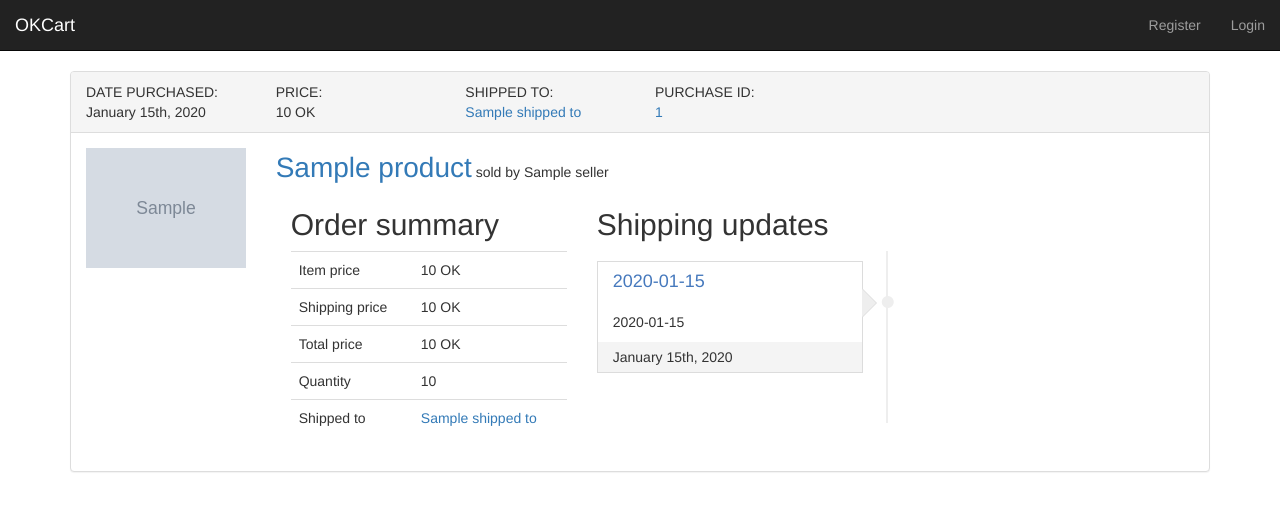
After one commit to pta2002/okshop, a Django app: template templates/shop/vieworder.html in a window 1280 px wide. The commit adds this page. Shown: the top 511 px of the page. Run offline with Django 3.2, Linux system fonts and the light colour scheme; the template is opened without the code that fills it: most values are stand-ins (such as "Sample title", 1, 10 or a date in 2020); grey boxes marked "Sample" are stand-in pictures; some libraries are stand-ins or nearby versions.

Commit message:
Added order overview

```diff
--- a/models.py
+++ b/models.py
@@ -29,7 +29,7 @@ def send_confirmation_email(user):
 		Hello, %s! To complete your registration on OKShop, please verify your email by clicking the following link:
 		http://home.pta2002.com:8000%s
 		""" % (user.username, reverse('shop:verifyemail', kwargs={'uuid': v.verify_url}))
-		send_mail('Complete your OKShop registration!', body, 'no-reply@home.pta202.com', [user.email])
+		send_mail('Complete your OKShop registration!', body, 'no-reply@okcash.net', [user.email])
 
 class Product(models.Model):
 	product_name = models.CharField(max_length=140) # If you can't fit your product's name into a tweet you need a better name...
--- a/static/shop/main.css
+++ b/static/shop/main.css
@@ -29,4 +29,188 @@
 .hresize {
 	resize: horizontal;
 }
-/** TODO: FIX OVERFLOW */
+/* -----------------------------------------------
+ * Timeline
+ * --------------------------------------------- */
+ .timeline {
+    list-style: none;
+    padding: 10px 0;
+    position: relative;
+    font-weight: 300;
+}
+.timeline:before {
+    top: 0;
+    bottom: 0;
+    position: absolute;
+    content:" ";
+    width: 2px;
+    background: #eee;
+    left: 50%;
+    margin-left: -1.5px;
+    box-sizing: border-box;
+}
+.timeline > li {
+    margin-bottom: 20px;
+    position: relative;
+    width: 50%;
+    float: left;
+    clear: left;
+}
+.timeline > li:before, .timeline > li:after {
+    content:" ";
+    display: table;
+}
+.timeline > li:after {
+    clear: both;
+}
+.timeline > li:before, .timeline > li:after {
+    content:" ";
+    display: table;
+}
+.timeline > li:after {
+    clear: both;
+}
+.timeline > li > .timeline-panel {
+    width: calc(100% - 25px);
+    width: -moz-calc(100% - 25px);
+    width: -webkit-calc(100% - 25px);
+    float: left;
+    border: 1px solid #dcdcdc;
+    background: #fff;
+    position: relative;
+}
+.timeline > li > .timeline-panel:before {
+    position: absolute;
+    top: 26px;
+    right: -15px;
+    display: inline-block;
+    border-top: 15px solid transparent;
+    border-left: 15px solid #dcdcdc;
+    border-right: 0 solid #dcdcdc;
+    border-bottom: 15px solid transparent;
+    content:" ";
+}
+.timeline > li > .timeline-panel:after {
+    position: absolute;
+    top: 27px;
+    right: -14px;
+    display: inline-block;
+    border-top: 14px solid transparent;
+    border-left: 14px solid #eee;
+    border-right: 0 solid #eee;
+    border-bottom: 14px solid transparent;
+    content:" ";
+}
+.timeline > li > .timeline-badge {
+    color: #ffffff;
+    width: 24px;
+    height: 24px;
+    line-height: 50px;
+    text-align: center;
+    position: absolute;
+    top: 16px;
+    right: -12px;
+    z-index: 100;
+}
+.timeline > li.timeline-inverted > .timeline-panel {
+    float: right;
+}
+.timeline > li.timeline-inverted > .timeline-panel:before {
+    border-left-width: 0;
+    border-right-width: 15px;
+    left: -15px;
+    right: auto;
+}
+.timeline > li.timeline-inverted > .timeline-panel:after {
+    border-left-width: 0;
+    border-right-width: 14px;
+    left: -14px;
+    right: auto;
+}
+.timeline-badge > a {
+    color: #eee !important;
+}
+.timeline-badge a:hover {
+    color: #dcdcdc !important;
+}
+.timeline-title {
+    margin-top: 0;
+    color: inherit;
+}
+.timeline-heading h4 {
+    font-weight: 400;
+    padding: 0 15px;
+    color: #4679bd;
+}
+.timeline-body > p, .timeline-body > ul {
+    padding: 10px 15px;
+    margin-bottom: 0;
+}
+.timeline-footer {
+    padding: 5px 15px;
+    background-color:#f4f4f4;
+}
+.timeline-footer p { margin-bottom: 0; }
+.timeline-footer > a {
+    cursor: pointer;
+    text-decoration: none;
+}
+.timeline > li.timeline-inverted {
+    float: right;
+    clear: right;
+}
+.timeline > li:nth-child(2) {
+    margin-top: 60px;
+}
+.timeline > li.timeline-inverted > .timeline-badge {
+    left: -12px;
+}
+.no-float {
+    float: none !important;
+}
+@media (max-width: 767px) {
+    ul.timeline:before {
+        left: 40px;
+    }
+    ul.timeline > li {
+        margin-bottom: 0px;
+        position: relative;
+        width:100%;
+        float: left;
+        clear: left;
+    }
+    ul.timeline > li > .timeline-panel {
+        width: calc(100% - 65px);
+        width: -moz-calc(100% - 65px);
+        width: -webkit-calc(100% - 65px);
+    }
+    ul.timeline > li > .timeline-badge {
+        left: 28px;
+        margin-left: 0;
+        top: 16px;
+    }
+    ul.timeline > li > .timeline-panel {
+        float: right;
+    }
+    ul.timeline > li > .timeline-panel:before {
+        border-left-width: 0;
+        border-right-width: 15px;
+        left: -15px;
+        right: auto;
+    }
+    ul.timeline > li > .timeline-panel:after {
+        border-left-width: 0;
+        border-right-width: 14px;
+        left: -14px;
+        right: auto;
+    }
+    .timeline > li.timeline-inverted {
+        float: left;
+        clear: left;
+        margin-top: 30px;
+        margin-bottom: 30px;
+    }
+    .timeline > li.timeline-inverted > .timeline-badge {
+        left: 28px;
+    }
+}
--- a/templates/shop/base.html
+++ b/templates/shop/base.html
@@ -14,11 +14,12 @@ Yes, that's the best I can do, sorry ¯\_(ツ)_/¯
 	<meta charset="UTF-8">
 	<meta http-equiv="X-UA-Compatible" content="IE=edge">
     <meta name="viewport" content="width=device-width, initial-scale=1">
-	<title>{% block title %}{% endblock %} | OKCash store</title>
+	<title>{% block title %}{% endblock %} | OKCart</title>
 	{% load static %}
 	<link rel="stylesheet" href="https://maxcdn.bootstrapcdn.com/bootstrap/3.3.7/css/bootstrap.min.css" integrity="sha384-BVYiiSIFeK1dGmJRAkycuHAHRg32OmUcww7on3RYdg4Va+PmSTsz/K68vbdEjh4u" crossorigin="anonymous">
 	<link rel="stylesheet" href="{% static 'shop/main.css' %}">
 	{% block customhead %}{% endblock %}
+	<link rel="stylesheet" href="https://maxcdn.bootstrapcdn.com/font-awesome/4.7.0/css/font-awesome.min.css">
 </head>
 <body>
 	<nav class="navbar navbar-default navbar-static-top navbar-inverse">
@@ -30,7 +31,7 @@ Yes, that's the best I can do, sorry ¯\_(ツ)_/¯
 					<span class="icon-bar"></span>
 			   		<span class="icon-bar"></span>
 			    </button>
-				<a href="{% url 'shop:homepage' %}" class="navbar-brand">Store</a>
+				<a href="{% url 'shop:homepage' %}" class="navbar-brand">OKCart</a>
 			</div>
 			<div class="collapse navbar-collapse" id="navbar-collapse-1">
 				<ul class="nav navbar-nav navbar-right">
@@ -74,6 +75,11 @@ Yes, that's the best I can do, sorry ¯\_(ツ)_/¯
 	</div>
 	<script src="https://ajax.googleapis.com/ajax/libs/jquery/2.2.4/jquery.min.js"></script>
 	<script src="https://maxcdn.bootstrapcdn.com/bootstrap/3.3.7/js/bootstrap.min.js" integrity="sha384-Tc5IQib027qvyjSMfHjOMaLkfuWVxZxUPnCJA7l2mCWNIpG9mGCD8wGNIcPD7Txa" crossorigin="anonymous"></script>
+	<script>
+		$(document).ready(function(){
+		    $('[data-toggle="tooltip"]').tooltip();
+		});
+	</script>
 	{% block extrascripts %}{% endblock %}
 </body>
 </html>
--- a/templates/shop/orders.html
+++ b/templates/shop/orders.html
@@ -31,7 +31,7 @@
 		</div>
 		<div class="col-md-10">
 			<div class="product-name">
-				<a class="cart-product-name" href="{% url 'shop:viewproduct' purchase.product.id %}">{{ purchase.product }}</a> sold by {{purchase.product.seller}}
+				<a class="cart-product-name" href="{% url 'shop:vieworder' purchase.id %}">{{ purchase.product }}</a> sold by {{purchase.product.seller}}
 			</div>
 			<div class="row">
 				<h4>LAST UPDATE ({{ purchase.get_last_update.date|date:"F jS, Y"}})</h4>
--- /dev/null
+++ b/templates/shop/vieworder.html
@@ -0,0 +1,86 @@
+{% extends "shop/base.html" %}
+{% block title %}View order details{% endblock %}
+{% block body %}
+<div class="panel panel-default">
+	<div class="panel-heading">
+		<div class="row">
+			<div class="col-sm-2">
+				DATE PURCHASED:<br>
+				{{ order.purchase.date|date:"F jS, Y"}}
+			</div>
+			<div class="col-sm-2">
+				PRICE:<br>
+				{{ order.gettotal|floatformat }} OK
+			</div>
+			<div class="col-sm-2">
+				SHIPPED TO:<br>
+				<a href="#" data-toggle="tooltip" title="{{ order.address.address1 }}, {{ order.address.state }}, {{ order.address.country }}">{{ order.purchase.shipped_to.name }}</a>
+			</div>
+			<div class="col-sm-4">
+				PURCHASE ID:<br>
+				<a href="">{{ order.purchase.uuid }}</a>
+			</div>
+		</div>
+	</div>
+	<div class="panel-body">
+		<div class="row">
+			<div class="col-md-2">
+				<img src="{{ order.product.productimage_set.first.image.url }}" alt="{{ order.product.product_name }}" class="img-responsive">
+			</div>
+			<div class="col-md-10">
+				<div class="product-name">
+					<a class="cart-product-name" href="{% url 'shop:viewproduct' order.product.id %}">{{ order.product }}</a> sold by {{order.product.seller}}
+				</div>
+				<div class="col-md-4">
+					<h2>Order summary</h2>
+					<table class="table">
+						<tr>
+							<td>Item price</td>
+							<td>{{ order.price|floatformat }} OK</td>
+						</tr>
+						<tr>
+							<td>Shipping price</td>
+							<td>{{ order.shipping_price|floatformat }} OK</td>
+						</tr>
+						<tr>
+							<td>Total price</td>
+							<td>{{ order.gettotal|floatformat }} OK</td>
+						</tr>
+						<tr>
+							<td>Quantity</td>
+							<td>{{ order.quantity }}</td>
+						</tr>
+						<tr>
+							<td>Shipped to</td>
+							<td><a href="#" data-toggle="tooltip" title="{{ order.address.address1 }}, {{ order.address.state }}, {{ order.address.country }}">{{ order.purchase.shipped_to.name }}</a></td>
+						</tr>
+					</table>
+				</div>
+				<div class="col-md-8">
+					<h2>Shipping updates</h2>
+					<!-- Credit: https://codepen.io/jenniferperrin/pen/xfwab -->
+					<ul class="timeline">
+						{% for event in updates %}
+						<li {% if forloop.counter|divisibleby:2 %}class="timeline-inverted"{% endif %}>
+							<div class="timeline-badge">
+								<a><i class="fa fa-circle"></i></a>
+							</div>
+							<div class="timeline-panel">
+								<div class="timeline-heading">
+									<h4>{{ event.short_update }}</h4>
+								</div>
+								<div class="timeline-body">
+									<p>{{ event.update }}</p>
+								</div>
+								<div class="timeline-footer">{{ event.date|date:"F jS, Y"}}</div>
+							</div>
+						</li>
+						{% endfor %}
+						<li class="clearfix no-float"></li>
+					</ul>
+				</div>
+			</div>
+		</div>
+	</div>
+</div>
+{% endblock %}
--- a/urls.py
+++ b/urls.py
@@ -14,8 +14,8 @@ urlpatterns = [
 	url(r'^me/wallets/$', views.wallets, name='wallets'),
 	url(r'^me/settings/$', views.my_settings, name='settings'),
 	url(r'^me/purchases/$', views.purchases, name='purchases'),
-	url(r'^me/purchases/keys$', views.keys, name='keys'),
-	url(r'^me/purchases/orders$', views.orders, name='orders'),
+	url(r'^me/purchases/keys/$', views.keys, name='keys'),
+	url(r'^me/purchases/orders/$', views.orders, name='orders'),
 	url(r'^me/purchases/orders/(?P<id>\d*[1-9]\d*)/$', views.view_order, name='vieworder'),
 	url(r'^accounts/login/$', views.login_view, name='login'),
 	url(r'^accounts/register/$', views.register_view, name='register'),
```
Also changed, not shown: views.py (+6 -1 lines), README.md.
